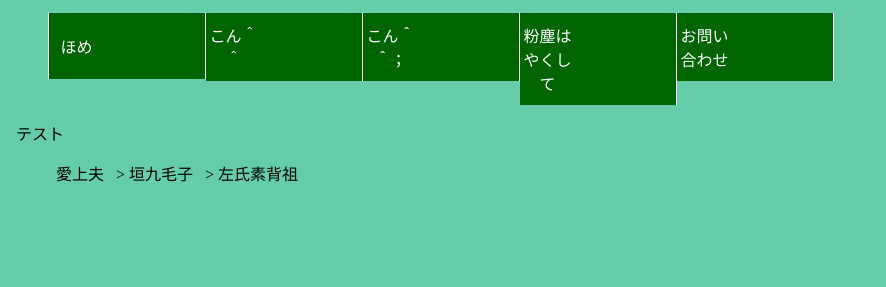
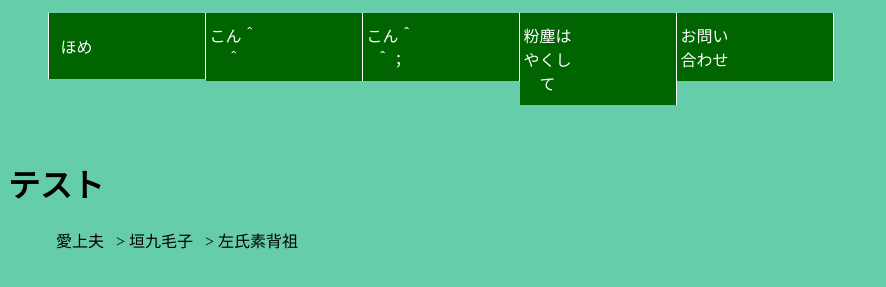
Before and after one commit to numarsCU0/web1-8, a plain HTML site: page index.html in a window 1280 px wide. Shown: the part 37-324 px from the top of the page, without its empty margins (0-886 px from the left). Drawn offline with Linux system fonts and the light colour scheme.

Commit message:
Update index.html

```diff
--- a/index.html
+++ b/index.html
@@ -21,7 +21,7 @@
        <li><a href="#"><div class="img" id="fq">お問い合わせ</div></a></li>
      </ul>
     </nav>
-   <hl>テスト</hl>
+   <h1>テスト</h1>
    <ul class="breadcrumbs">
    <li>愛上夫</li>
    <li>垣九毛子</li>
```
